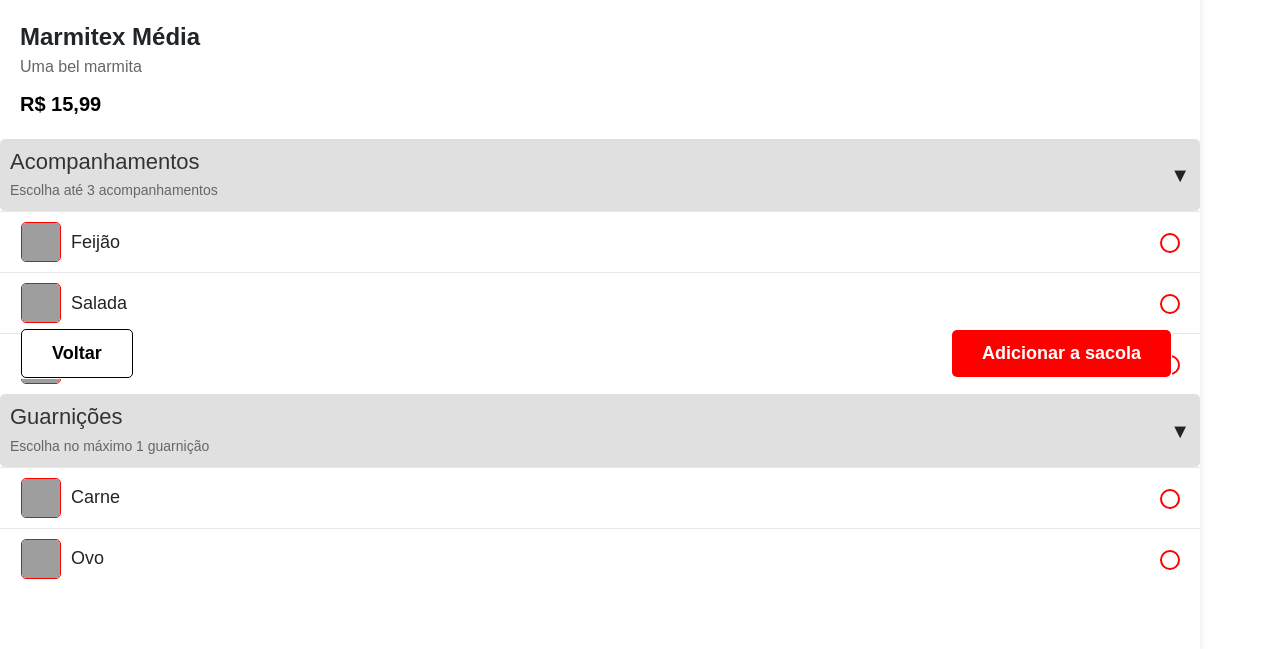
After one commit to GuilhermeLourenc0/Cantina-Virtual--NKTcompany, a Flask app: page /marmita in a window 1280 px wide. The commit adds this page. Shown: the part 421-1070 px from the top of the page. Run offline with Flask 3, Linux system fonts and the light colour scheme; some libraries are stand-ins or nearby versions; grey boxes are pictures that could not be loaded.

Commit message:
MarmitaFront

```diff
--- a/Projeto TCC/app.py
+++ b/Projeto TCC/app.py
@@ -222,6 +222,12 @@ def exibir_produto_unico():
 
     # Renderiza o template com os detalhes do produto
     return render_template("produto.html", lista_prounico=lista_prounico)
+
+
+@app.route("/marmita", methods=['GET', 'POST'])
+def exibir_marmita():
+    return render_template("marmita.html")
+
 
 
 # Habilitar e desabilitar o produto (adm)
--- /dev/null
+++ b/Projeto TCC/static/styles/marmita.css
@@ -0,0 +1,385 @@
+/* Estilos gerais */
+body {
+    font-family: Arial, sans-serif;
+    background-color: #ffffff;
+    margin: 0;
+    padding: 0;
+    box-sizing: border-box;
+
+}
+
+main {
+    max-width: 1200px;
+    background-color: #ffffff;
+    box-shadow: 0 2px 8px rgba(0, 0, 0, 0.1);
+    height: auto;
+}
+
+.descricao {
+    padding: 20px;
+}
+
+.ft-item {
+    width: 100%;
+    max-height: 350px;
+}
+
+/* Seção de descrição do produto */
+.descricao {
+    display: flex;
+    flex-direction: column;
+    justify-content: space-around;
+    background-color: rgb(255, 255, 255);
+}
+
+.nome-produto {
+    display: block;
+    font-size: 24px;
+    font-weight: bold;
+}
+
+.descricao-produto {
+    display: block;
+    font-size: 16px;
+    color: #666;
+    margin-bottom: 10px;
+}
+
+.preco-produto {
+    display: block;
+    font-size: 20px;
+    color: #000000;
+    font-weight: bold;
+}
+
+/* Seção de avaliação por estrelas */
+.rating {
+    display: inline-block;
+}
+
+.rating input {
+    display: none;
+}
+
+.rating label {
+    float: right;
+    cursor: pointer;
+    color: #ccc;
+    transition: color 0.3s;
+}
+
+.rating label:before {
+    content: '\2605';
+    font-size: 30px;
+}
+
+.rating input:checked~label,
+.rating label:hover,
+.rating label:hover~label {
+    color: #ffbb00;
+    transition: color 0.3s;
+}
+
+/* Botão de adicionar ao carrinho */
+form button {
+    display: inline-block;
+    padding: 10px 30px;
+    background-color: #ff0000;
+    color: #fff;
+    font-size: 18px;
+    font-weight: bold;
+    border: none;
+    border-radius: 5px;
+    cursor: pointer;
+    transition: background-color 0.3s ease;
+}
+
+form button:active {
+    background-color: #bb0606;
+    border: none;
+}
+
+.sair {
+    display: flex;
+    align-items: center;
+    justify-content: space-between;
+    position: fixed;
+    bottom: 0;
+    width: 90vw;
+    background-color: white;
+    border: 1px solid rgb(255, 255, 255);
+    z-index: 10;
+}
+
+.sair a {
+    border: 1px solid black;
+    font-weight: 200;
+    text-decoration: none;
+    color: #000000;
+    padding: 10px 30px;
+    font-size: 18px;
+    font-weight: bold;
+    border-radius: 5px;
+    cursor: pointer;
+    transition: background-color 0.3s ease;
+}
+
+.espacamento1 {
+    width: 100%;
+    height: 60px;
+    background-color: white;
+}
+
+.cima {
+    display: flex;
+    justify-content: space-between;
+}
+
+.observacao img {
+    height: 25px;
+}
+
+.observacao input {
+    width: 90vw;
+    border: 1px solid rgb(212, 212, 212);
+    padding: 10px;
+}
+
+
+.acompanhamentos {
+    width: 100%;
+    border-radius: 5px;
+}
+
+.header {
+    background-color: #e0e0e0;
+    /* Fundo cinza claro */
+    padding: 10px;
+    border-radius: 5px;
+    display: flex;
+    justify-content: space-between;
+    align-items: center;
+}
+
+.header h3 {
+    font-size: 22px;
+    margin: 0;
+    color: #333;
+}
+
+.header p {
+    font-size: 14px;
+    margin: 5px 0 0 0;
+    color: #666;
+}
+
+.seta {
+    cursor: pointer;
+    font-size: 20px;
+    transition: transform 0.3s;
+}
+
+.opcoes-acompanhamentos {
+    display: flex;
+    flex-direction: column;
+}
+
+.opcoes-guarnicoes {
+    display: flex;
+    flex-direction: column;
+}
+
+.acompanhamento {
+    display: flex;
+    align-items: center;
+    padding: 10px;
+    border-top: 1px solid rgb(233, 231, 231);
+}
+
+.acompanhamento2 {
+    display: flex;
+    align-items: center;
+    padding: 10px;
+    border-top: 1px solid rgb(233, 231, 231);
+}
+
+.acompanhamento img {
+    width: 40px;
+    /* Tamanho da imagem */
+    height: 40px;
+    margin-left: 11px;
+    margin-right: 10px;
+    /* Espaço entre imagem e texto */
+    border-radius: 5px;
+    border: 0.5px solid red;
+}
+
+.acompanhamento2 img {
+    width: 40px;
+    /* Tamanho da imagem */
+    height: 40px;
+    margin-left: 11px;
+    margin-right: 10px;
+    /* Espaço entre imagem e texto */
+    border-radius: 5px;
+    border: 0.5px solid red;
+}
+
+.acompanhamento label {
+    position: relative;
+    margin-left: auto;
+    /* Para alinhar a bolinha à direita */
+    cursor: pointer;
+    padding-left: 30px;
+    /* Espaço entre o texto e a bolinha */
+    z-index: 1;
+    margin-top: 10px;
+}
+
+.acompanhamento2 label {
+    position: relative;
+    margin-left: auto;
+    /* Para alinhar a bolinha à direita */
+    cursor: pointer;
+    padding-left: 30px;
+    /* Espaço entre o texto e a bolinha */
+    z-index: 1;
+    margin-top: 10px;
+}
+
+.acompanhamento label span {
+    position: absolute;
+    left: 0;
+    top: 50%;
+    transform: translateY(-50%);
+    width: 20px;
+    height: 20px;
+    border: 2px solid #ff0000;
+    /* Cor da bolinha */
+    border-radius: 50%;
+    background-color: white;
+    /* Fundo da bolinha */
+    transition: background-color 0.3s, border-color 0.3s;
+}
+
+.acompanhamento2 label span {
+    position: absolute;
+    left: 0;
+    top: 50%;
+    transform: translateY(-50%);
+    width: 20px;
+    height: 20px;
+    border: 2px solid #ff0000;
+    /* Cor da bolinha */
+    border-radius: 50%;
+    background-color: white;
+    /* Fundo da bolinha */
+    transition: background-color 0.3s, border-color 0.3s;
+}
+/* Para ajustar o alinhamento da bolinha ao texto */
+.acompanhamento span {
+    flex-grow: 1;
+    font-size: 18px;
+    /* Tamanho do texto do acompanhamento */
+    margin-right: 5px;
+    /* Espaço entre o texto e a bolinha */
+}
+
+.acompanhamento2 span {
+    flex-grow: 1;
+    font-size: 18px;
+    /* Tamanho do texto do acompanhamento */
+    margin-right: 5px;
+    /* Espaço entre o texto e a bolinha */
+}
+
+input[type="checkbox"] {
+    display: none;
+    /* Oculta o checkbox padrão */
+}
+
+input[type="checkbox"]+span {
+    position: absolute;
+    left: 0;
+    top: 50%;
+    transform: translateY(-50%);
+    width: 20px;
+    height: 20px;
+    border: 2px solid #ff0000;
+    /* Cor da bolinha */
+    border-radius: 50%;
+    background-color: white;
+    /* Fundo da bolinha */
+    transition: background-color 0.3s, border-color 0.3s;
+}
+
+input[type="checkbox"]:checked+span {
+    background-color: #ff0000;
+    /* Cor quando selecionado */
+    border-color: #ff0000;
+    /* Cor da borda quando selecionado */
+}
+
+
+
+
+
+
+
+
+.acompanhamento2 label {
+    position: relative;
+    padding-left: 30px; /* Espaçamento para a bolinha */
+    cursor: pointer;
+}
+
+.acompanhamento2 label span {
+    position: absolute;
+    left: 0;
+    top: 50%;
+    transform: translateY(-50%);
+    width: 20px; /* Tamanho da bolinha */
+    height: 20px; /* Tamanho da bolinha */
+    border-radius: 50%; /* Torna a bolinha redonda */
+    background-color: white; /* Cor de fundo da bolinha */
+    border: 2px solid #ff0000; /* Borda vermelha */
+    transition: background-color 0.3s, border-color 0.3s;
+}
+
+input[type="radio"] {
+    display: none; /* Oculta o input padrão */
+}
+
+input[type="radio"]:checked + span {
+    background-color: #ff0000; /* Cor quando selecionado */
+    border-color: #ff0000; /* Cor da borda quando selecionado */
+}
+
+
+.opcoes-acompanhamentos {
+    display: flex; /* Mantenha como flex */
+}
+
+
+
+
+
+
+.opcoes-acompanhamentos, .opcoes-guarnicoes {
+    max-height: 500px; /* Define uma altura máxima para a animação */
+    overflow: hidden; /* Esconde o conteúdo que transborda */
+    transition: max-height 0.5s ease-out; /* Transição suave */
+}
+
+.opcoes-acompanhamentos.hidden, .opcoes-guarnicoes.hidden {
+    max-height: 0; /* Altura 0 para esconder */
+}
+
+.seta {
+    display: inline-block;
+    transition: transform 0.3s ease; /* Transição suave para a transformação */
+}
+
+.seta.rotated {
+    transform: rotate(90deg); /* Rotaciona a seta 90 graus para a direita */
+}
--- a/Projeto TCC/static/styles/produto.css
+++ b/Projeto TCC/static/styles/produto.css
@@ -21,7 +21,6 @@ main {
 
 .ft-item {
     width: 100%;
-    margin-bottom: 20px;
     max-height: 350px;
 }
 
--- a/Projeto TCC/templates/cad-produto.html
+++ b/Projeto TCC/templates/cad-produto.html
@@ -13,7 +13,7 @@
         <h2>Certo! Adicione um produto Agora!</h2>
 
         <input name="nome" type="text" id="nome" placeholder="Nome do produto" required>
-        <input name="preco" type="number" id="preco" min="0.00" max="1000.00" step="0.10" placeholder="Preço" required>
+        <input name="preco" type="number" id="preco" min="0.00" max="1000.00" step="0.01" placeholder="Preço" required>
 
 
 
--- /dev/null
+++ b/Projeto TCC/templates/marmita.html
@@ -0,0 +1,152 @@
+{% extends "modelo.html" %}
+{% block conteudo %}
+<link rel="stylesheet" href="../static/styles/marmita.css">
+
+<body>
+    <main>
+
+        <img class="ft-item" src="https://lirp.cdn-website.com/33406c6e/dms3rep/multi/opt/marmita-90fe85be-640w.jpg"
+            alt="">
+
+        <section class="descricao">
+            <span class="nome-produto">Marmitex Média</span>
+            <span class="descricao-produto">Uma bel marmita</span>
+            <span class="preco-produto">R$ 15,99</span>
+
+            <div class="opc">
+
+                <div class="sair">
+                    <a href="/">Voltar</a>
+
+                    <form action="/inserir_carrinho" method="post">
+                        <button type="submit" value="">Adicionar a sacola</button>
+                    </form>
+                </div>
+
+        </section>
+
+        <div class="acompanhamentos">
+            <div class="header">
+                <div class="titulosubtitulo">
+                    <h3>Acompanhamentos</h3>
+                    <p>Escolha até 3 acompanhamentos</p>
+                </div>
+                <span class="seta" onclick="toggleAcompanhamentos(this)">&#9660;</span> <!-- Seta para baixo -->
+            </div>
+
+            <div class="opcoes-acompanhamentos" style="display: flex;">
+                <div class="acompanhamento" onclick="document.getElementById('feijao').click();">
+                    <img src="https://pedido.anota.ai/assets/item_no_image-a8c57261.png" alt="Arroz">
+                    <span>Feijão</span>
+                    <label>
+                        <input type="checkbox" id="feijao" name="acompanhamento" value="arroz">
+                        <span></span>
+                    </label>
+                </div>
+                <div class="acompanhamento" onclick="document.getElementById('salada').click();">
+                    <img src="https://pedido.anota.ai/assets/item_no_image-a8c57261.png" alt="Salada">
+                    <span>Salada</span>
+                    <label>
+                        <input type="checkbox" id="salada" name="acompanhamento" value="salada">
+                        <span></span>
+                    </label>
+                </div>
+                <div class="acompanhamento" onclick="document.getElementById('batata').click();">
+                    <img src="https://pedido.anota.ai/assets/item_no_image-a8c57261.png" alt="Purê">
+                    <span>Batata Frita</span>
+                    <label>
+                        <input type="checkbox" id="batata" name="acompanhamento" value="batata">
+                        <span></span>
+                    </label>
+                </div>
+            </div>
+        </div>
+
+
+
+
+
+
+
+
+
+        <div class="acompanhamentos">
+            <div class="header" >
+                <div class="titulosubtitulo">
+                    <h3>Guarnições</h3>
+                    <p>Escolha no máximo 1 guarnição</p>
+                </div>
+                <span class="seta" onclick="toggleGuarnicoes(this)">&#9660;</span> <!-- Seta para baixo -->
+            </div>
+
+            <div class="opcoes-guarnicoes" style="display: flex;">
+                <div class="acompanhamento" onclick="document.getElementById('carne').click();">
+                    <img src="https://pedido.anota.ai/assets/item_no_image-a8c57261.png" alt="Carne">
+                    <span>Carne</span>
+                    <label>
+                        <input type="radio" id="carne" name="acompanhamento" value="carne">
+                        <span></span>
+                    </label>
+                </div>
+                <div class="acompanhamento" onclick="document.getElementById('ovo').click();">
+                    <img src="https://pedido.anota.ai/assets/item_no_image-a8c57261.png" alt="Ovo">
+                    <span>Ovo</span>
+                    <label>
+                        <input type="radio" id="ovo" name="acompanhamento" value="ovo">
+                        <span></span>
+                    </label>
+                </div>
+            </div>
+        </div>
+
+
+
+
+
+
+        <div class="espacamento1"></div>
+
+        <script>
+            const input = document.getElementById('meuInput');
+            const contador = document.getElementById('contador');
+
+            input.addEventListener('input', () => {
+                contador.textContent = input.value.length; // Atualiza o número de caracteres digitados
+            });
+
+            function toggleAcompanhamentos(seta) {
+                const opcoes = document.querySelector('.opcoes-acompanhamentos');
+
+                if (opcoes.classList.contains('hidden')) {
+                    opcoes.classList.remove('hidden'); // Remove a classe para mostrar
+                    seta.innerHTML = '&#9660;'; // Seta para baixo
+                    seta.classList.remove('rotated'); // Remove a rotação
+                } else {
+                    opcoes.classList.add('hidden'); // Adiciona a classe para esconder
+                    seta.innerHTML = '&#9654;'; // Seta para direita
+                    seta.classList.add('rotated'); // Adiciona a rotação para a direita
+                }
+            }
+
+            function toggleGuarnicoes(seta) {
+                const opcoes = document.querySelector('.opcoes-guarnicoes');
+
+                if (opcoes.classList.contains('hidden')) {
+                    opcoes.classList.remove('hidden'); // Remove a classe para mostrar
+                    seta.innerHTML = '&#9660;'; // Seta para baixo
+                    seta.classList.remove('rotated'); // Remove a rotação
+                } else {
+                    opcoes.classList.add('hidden'); // Adiciona a classe para esconder
+                    seta.innerHTML = '&#9654;'; // Seta para direita
+                    seta.classList.add('rotated'); // Adiciona a rotação para a direita
+                }
+            }
+
+
+
+
+
+        </script>
+
+    </main>
+    {% endblock %}
```
